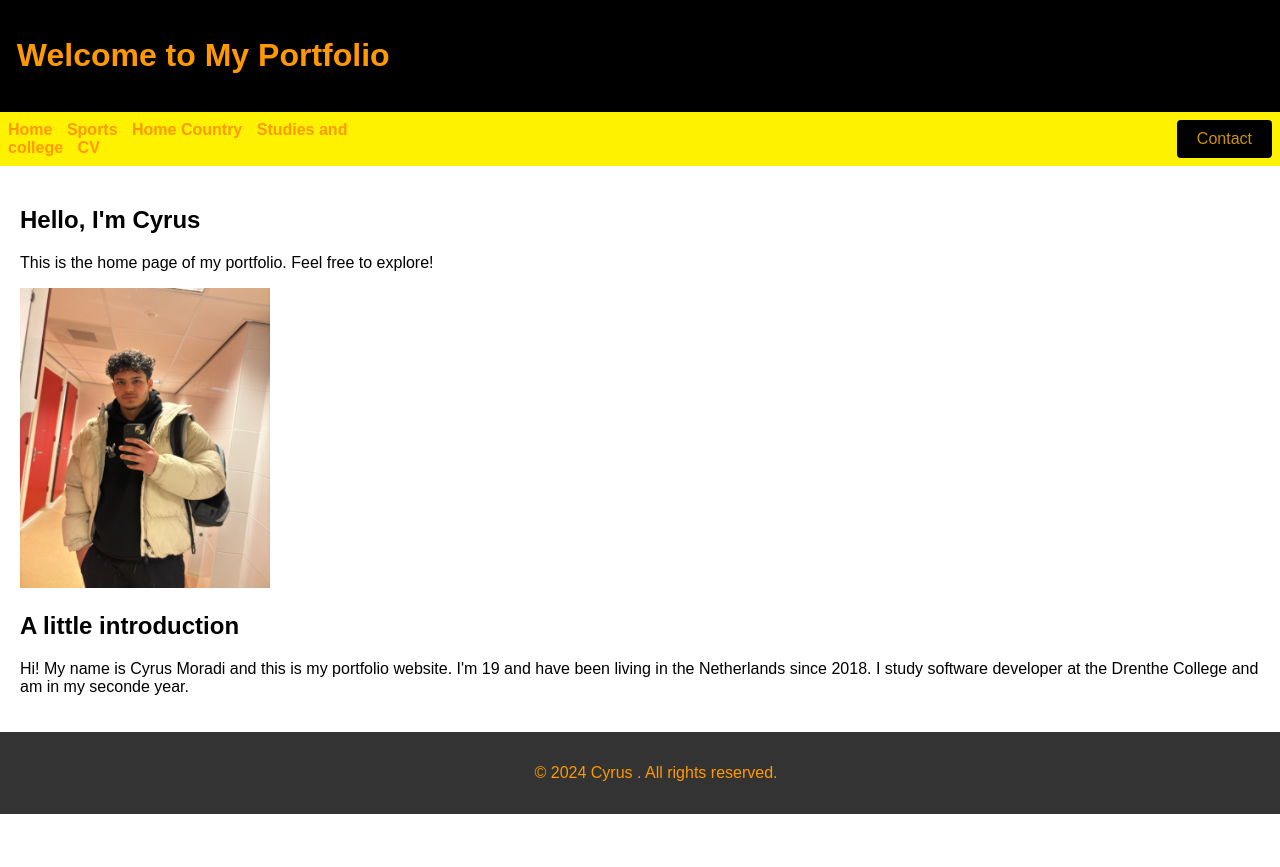
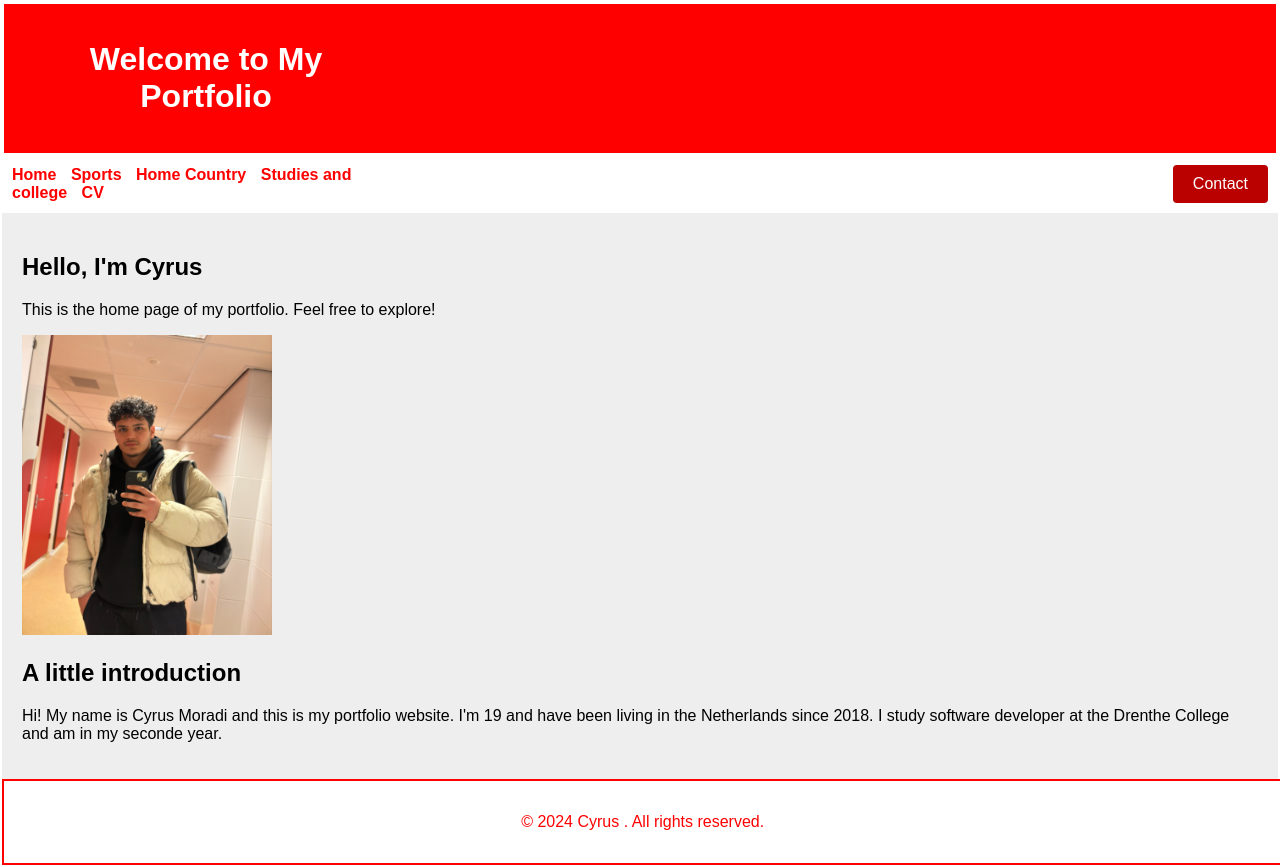
Before and after one commit to CyrusZayonix/Cyrus-Portfolio, a PHP site: page / in a window 1280 px wide. Before the commit the page ends 814 px from the top, so only its background shows below. Run offline with PHP 8.4, Linux system fonts and the light colour scheme.

Commit message:
small tab verplaatst en bugs gefixed en design

```diff
--- a/css/style.css
+++ b/css/style.css
@@ -1,22 +1,27 @@
 body {
     font-family: Arial, sans-serif;
+    color: #000000;
+    background-color: #efeeee;
+    border: 2.5px solid #ffffff;
     margin: 0;
     padding: 0;
 }
 
 header {
-    background-color: #000000;
-    color: #ff9900;
+    background-color: #ff0000;
+    color: #ffffff;
+    border: 2.5px solid #ffffff;
     text-align: center;
     padding: 1em;
 }
 
 nav {
-    background-color: #fff200;
+    background-color: #ffffff;
     padding: 0.5em;
     display: flex;
     justify-content: center;
     align-items: center;
+    border: 2.5px solid #ffffff;
 }
 
 nav ul {
@@ -26,6 +31,7 @@
     padding-right: 275px;
 }
 
+
 nav li {
     display: inline;
     margin-right: 10px;
@@ -33,7 +39,7 @@
 
 nav a {
     text-decoration: none;
-    color: #fe9900;
+    color: #ff0000;
     font-weight: bold;
 }
 
@@ -45,23 +51,25 @@
     padding: 10px 20px;
     font-size: 16px;
     cursor: pointer;
-    background-color: #000000;
-    color: #ffb700cd;
+    background-color: #bb0000;
+    color: #ffffff;
     border: none;
     border-radius: 4px;
     transition: background-color 0.3s ease;
 }
 
 button:hover {
-    background-color: #555;
+    background-color: #9a0000;
 }
 
 footer {
-    background-color: #333;
-    color: #fe9900;
+    background-color: #ffffff;
+    color: #fe0000;
     text-align: center;
     padding: 1em;
-    width: 100%;
+    width: 97.6%;
+    border: 2.5px solid #ff0000;
+
 }
 .small-tab {
     display: none;
@@ -70,6 +78,9 @@
     right: 0;
     width: 200px;
     padding: 10px;
-    background-color: #f1f1f1;
-    border: 1px solid #ccc;
+    background-color: #ff0000;
+    border: 1px solid #ff0000;
+    color: #ffffff;
+    margin-top: 200px;
+    padding-bottom: 50px;
 }
--- a/index.php
+++ b/index.php
@@ -17,11 +17,12 @@
                 marginRight: '40%'
             }, 800);
 
-            // Toggle small tab
+
             $('.toggle-tab-btn').click(function () {
                 $('.small-tab').slideToggle();
             });
         });
+
     </script>
     <title>Your Portfolio - Home</title>
 </head>
@@ -37,7 +38,7 @@
             <li><a href="SC.php">Studies and college</a></li>
             <li><a href="CV.php">CV</a></li>
         </ul>
-        <!-- Button to toggle small tab -->
+
         <button class="toggle-tab-btn">Contact</button>
     </nav>
 
```
